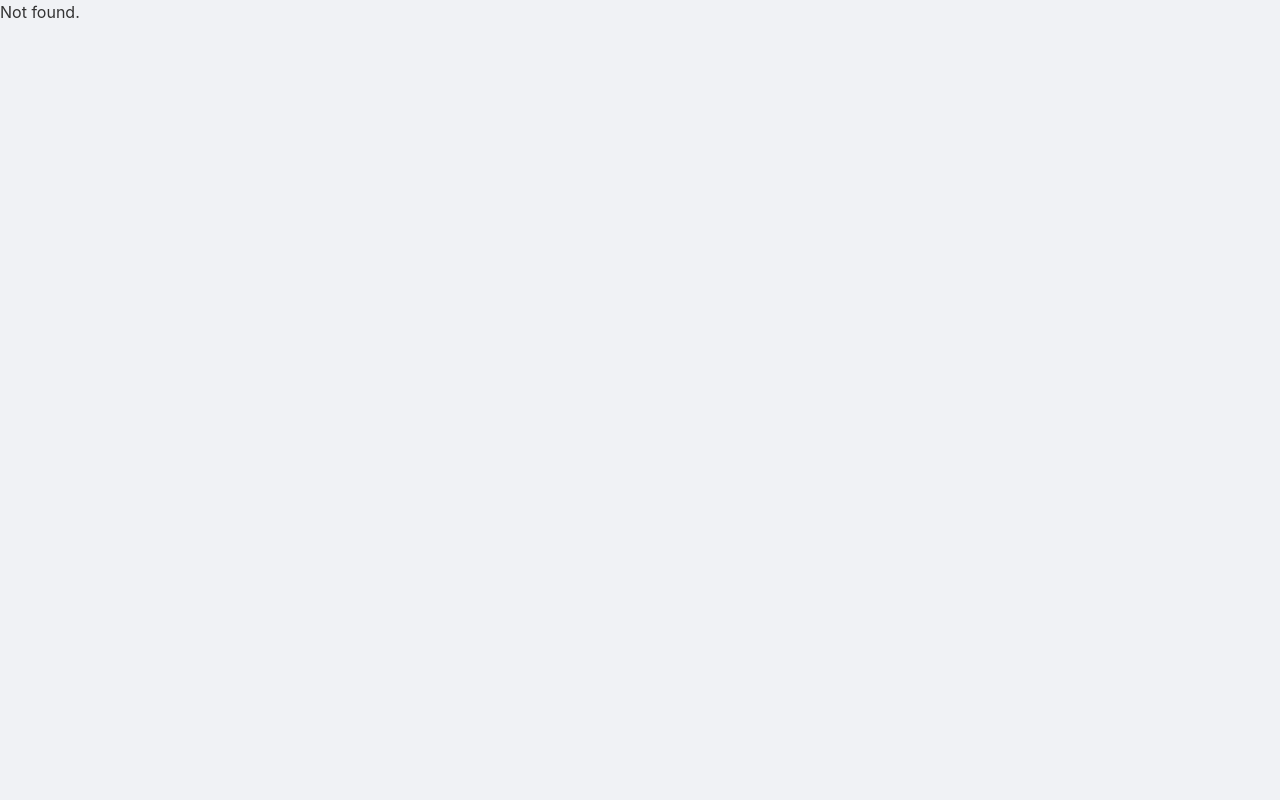
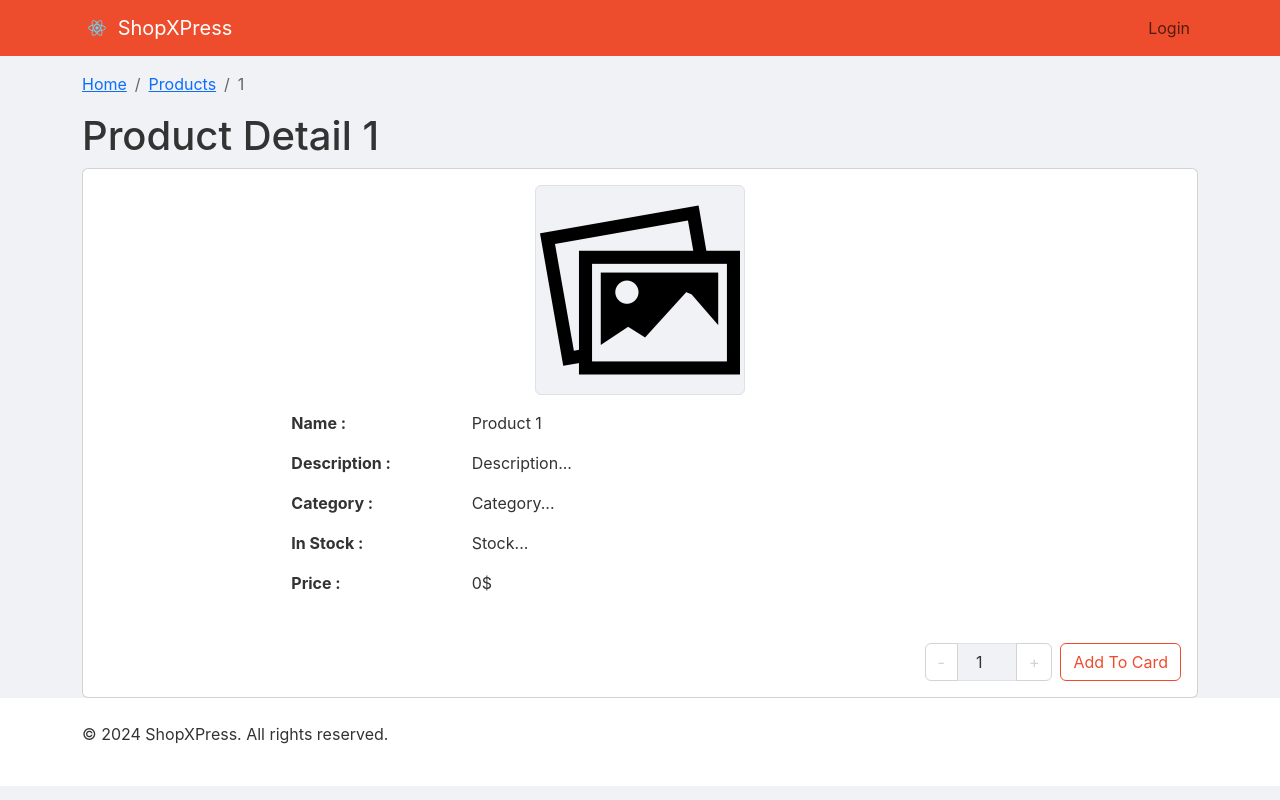
Before and after one commit to noopydoopy/shopxpress-web, a React (Create React App) app: page /products/1 in a window 1280 px wide. Before the commit this address led to /error/404. Built offline with nearby package versions, Linux system fonts and the light colour scheme.

Commit message:
Product detail and list

```diff
--- a/package.json
+++ b/package.json
@@ -25,6 +25,7 @@
     "react-dom": "^18.3.1",
     "react-router-dom": "^6.23.1",
     "react-scripts": "5.0.1",
+    "react-toastify": "^10.0.5",
     "typescript": "^4.9.5",
     "web-vitals": "^2.1.4"
   },
--- a/src/App.tsx
+++ b/src/App.tsx
@@ -1,13 +1,16 @@
 import { BrowserRouter, Route, Routes } from 'react-router-dom';
 import { AuthProvider } from './context/AuthContext';
 import './scss/main.scss';
+import 'react-toastify/dist/ReactToastify.css';
 import AdminRoute from './routers/AdminRoute';
 import UserRoute from './routers/UserRoute';
+import { ToastContainer } from 'react-toastify';
 
 const App = () => {
   return (
     <BrowserRouter>
       <AuthProvider>
+        <ToastContainer position='bottom-center' />
         <Routes>
           <Route path='/admin/*' element={<AdminRoute />} />
           <Route path='/error/404' element={<>Not found.</>} />
--- /dev/null
+++ b/src/components/control/LabelWithData.tsx
@@ -0,0 +1,16 @@
+import { Col, Row } from "react-bootstrap";
+
+interface LabelWithDataProps {
+    label: string;
+    data: string;
+}
+
+const LabelWithData = ({ label, data }: LabelWithDataProps) => {
+
+    return <Row className="justify-content-md-center mb-3">
+        <Col xs="12" md="2" className="fw-bold">{label} :</Col>
+        <Col xs="12" md="6">{data}</Col>
+    </Row>
+}
+
+export default LabelWithData;
--- /dev/null
+++ b/src/components/control/NavigationBreadcrumb.tsx
@@ -0,0 +1,27 @@
+import { Breadcrumb } from "react-bootstrap";
+import { Link } from "react-router-dom";
+
+interface NavigationBreadcrumbProps {
+    pageLinks: Array<PageLink>;
+}
+
+export interface PageLink {
+    title: string;
+    to: string
+    active?: boolean
+}
+
+const NavigationBreadcrumb = (props: NavigationBreadcrumbProps) => {
+    const { pageLinks } = props;
+    return (
+        <Breadcrumb className="mt-3">
+            {
+                pageLinks.map((p, i) => {
+                    return <Breadcrumb.Item linkAs={Link} linkProps={{ to: p.to }} active={p.active}>{p.title}</Breadcrumb.Item>
+                })
+            }
+        </Breadcrumb>
+    )
+}
+
+export default NavigationBreadcrumb;
--- /dev/null
+++ b/src/components/control/QuantityControl.tsx
@@ -0,0 +1,57 @@
+import React, { useState, useCallback, useEffect } from 'react';
+import { Button, InputGroup, FormControl } from 'react-bootstrap';
+
+interface QuantityControlProps {
+  min: number;
+  max: number;
+  onChange?: (num: number) => void
+}
+
+const QuantityControl: React.FC<QuantityControlProps> = ({ min, max, onChange }: QuantityControlProps) => {
+  const [quantity, setQuantity] = useState<number>(1);
+
+  const handleDecrease = useCallback(() => {
+    setQuantity(prevQuantity => Math.max(prevQuantity - 1, min));
+  }, [onChange]);
+
+  const handleIncrease = useCallback(() => {
+    setQuantity(prevQuantity => Math.min(prevQuantity + 1, max));
+  }, [onChange]);
+
+  const handleChange = useCallback((event: React.ChangeEvent<HTMLInputElement>) => {
+    const value = parseInt(event.target.value, 10);
+    if (isNaN(value)) {
+      setQuantity(min);
+    } else if (value < min) {
+      setQuantity(min);
+    } else if (value > max) {
+      setQuantity(max);
+    } else {
+      setQuantity(value);
+    }
+  }, [min, max, onChange]);
+
+  useEffect(() => {
+    if (onChange)
+      onChange(quantity);
+  }, [quantity, onChange])
+
+  return (
+    <InputGroup className='w-auto'>
+      <Button variant="outline-secondary" onClick={handleDecrease}>
+        -
+      </Button>
+      <FormControl
+        type="number"
+        value={quantity}
+        onChange={handleChange}
+        style={{ textAlign: 'center', maxWidth: '60px' }}
+      />
+      <Button variant="outline-secondary" onClick={handleIncrease}>
+        +
+      </Button>
+    </InputGroup>
+  );
+};
+
+export default QuantityControl;
--- a/src/pages/Home/HomePage.tsx
+++ b/src/pages/Home/HomePage.tsx
@@ -51,11 +51,11 @@ const HomePage = () => {
       <div id='topSellProducts' className='mt-3'>
         <div className='border-bottom w-100 d-flex align-items-center'>
           <span>Top Seller</span>
-          <Link to='/' className='btn btn-outline-link ms-auto'>View all</Link>
+          <Link to='/products?category=top-sell' className='btn btn-outline-link ms-auto'>View all</Link>
         </div>
         <div className='p-3 d-flex gap-4 flex-wrap'>
           {
-            [1, 2, 3, 4, 5, 6, 7, 8, 9, 0].map((c, i) =>
+            [1, 2, 3, 4, 5, 6, 7, 8, 9, 0].map((id, i) =>
               <Card style={{ width: '18rem' }} className='bg-white'>
                 <Card.Img variant="top" className='object-fit-contain' as={Image} height={150} rounded
                   src="https://store.storeimages.cdn-apple.com/8756/as-images.apple.com/is/iphone-card-40-iphone15prohero-202309_FMT_WHH?wid=508&hei=472&fmt=p-jpg&qlt=95&.v=1693086369818"
@@ -71,7 +71,7 @@ const HomePage = () => {
                   </Card.Text>
                 </Card.Body>
                 <Card.Body className='text-end'>
-                  <Button variant="outline-primary" className='text-end'>View</Button>
+                  <Link className='btn btn-outline-primary' to={`/products/${id}`}>View</Link>
                 </Card.Body>
               </Card>)
           }
@@ -80,11 +80,11 @@ const HomePage = () => {
       <div id='mostRecent' className='mt-3'>
         <div className='border-bottom w-100 d-flex align-items-center'>
           <span>Most Recent</span>
-          <Link to='/' className='btn btn-outline-link ms-auto'>View all</Link>
+          <Link to='/products?category=most-recent' className='btn btn-outline-link ms-auto'>View all</Link>
         </div>
         <div className='p-3 d-flex gap-4 flex-wrap'>
           {
-            [1, 2, 3, 4, 5, 6, 7, 8, 9, 0].map((c, i) =>
+            [1, 2, 3, 4, 5, 6, 7, 8, 9, 0].map((id, i) =>
               <Card style={{ width: '18rem' }} className='bg-white'>
                 <Card.Img variant="top" className='object-fit-contain' as={Image}
                   height={150} rounded
@@ -102,7 +102,7 @@ const HomePage = () => {
 
                 </Card.Body>
                 <Card.Body className='text-end'>
-                  <Button variant="outline-primary" className='text-end'>View</Button>
+                <Link className='btn btn-outline-primary' to={`/products/${id}`}>View</Link>
                 </Card.Body>
               </Card>)
           }
--- /dev/null
+++ b/src/pages/Product/ProductPage.tsx
@@ -0,0 +1,20 @@
+import { FC } from "react";
+import { Navigate, Outlet, Route, Routes, useSearchParams } from "react-router-dom";
+import ProductList from "./components/ProductList";
+import ProductDetail from "./components/ProductDetail";
+
+const ProductPage: FC = () => {
+
+    return (
+        <Routes>
+            <Route element={<Outlet />}>
+                <Route path="" element={<ProductList />} />
+                <Route path=':id' element={<ProductDetail />} />
+                <Route path='*' element={<Navigate to='/error/404' />} />
+            </Route>
+
+        </Routes>
+    )
+}
+
+export default ProductPage;
--- /dev/null
+++ b/src/pages/Product/components/ProductDetail.tsx
@@ -0,0 +1,74 @@
+import { Breadcrumb, Card, Col, Row, Image, Container, Button } from "react-bootstrap";
+import { Link, useParams } from "react-router-dom";
+
+import emptyImage from '../../../assets/images/emptyImage.png';
+import LabelWithData from "../../../components/control/LabelWithData";
+import { useCallback, useMemo, useState } from "react";
+import NavigationBreadcrumb, { PageLink } from "../../../components/control/NavigationBreadcrumb";
+import QuantityControl from "../../../components/control/QuantityControl";
+import { toast } from "react-toastify";
+
+const ProductDetail = () => {
+    const { id } = useParams();
+    const [qty, setQty] = useState<number>(0);
+    const pageLinks = useMemo((): Array<PageLink> => {
+        return [
+            {
+                title: 'Home',
+                to: '/'
+            },
+            {
+                title: 'Products',
+                to: '/products'
+            },
+            {
+                title: id || '',
+                to: '',
+                active: true
+            }
+        ];
+    }, [])
+
+    const quantityChange = useCallback((qty: number) => {
+        setQty(qty);
+    }, [setQty])
+    return (
+        <>
+            <NavigationBreadcrumb pageLinks={pageLinks} />
+            <h1>
+
+                Product Detail {id}
+            </h1>
+            <div>
+                <Card bg="white">
+                    <Card.Body>
+                        <Container>
+                            <Row className="mb-3">
+                                <Col xs="12" className="d-flex justify-content-center">
+                                    <Image src="" className="mx-auto" thumbnail onError={e => {
+                                        const target = e.target as HTMLImageElement;
+                                        target.src = emptyImage;
+                                    }} />
+
+                                </Col>
+                            </Row>
+                            <LabelWithData label="Name" data={`Product ${id}`} />
+                            <LabelWithData label="Description" data={`Description...`} />
+                            <LabelWithData label="Category" data={`Category...`} />
+                            <LabelWithData label="In Stock" data={`Stock...`} />
+                            <LabelWithData label="Price" data={`0$`} />
+                        </Container>
+
+                    </Card.Body>
+                    <Card.Body className="d-flex justify-content-end">
+                        <QuantityControl min={0} max={10} onChange={quantityChange} />
+                        <Button variant="outline-primary ms-2" disabled={qty < 1} onClick={() => {
+                            toast.success("Add Product to card", { closeOnClick: true })
+                        }}>Add To Card</Button>
+                    </Card.Body>
+                </Card>
+            </div>
+        </>
+    )
+}
+export default ProductDetail;
--- /dev/null
+++ b/src/pages/Product/components/ProductList.tsx
@@ -0,0 +1,30 @@
+import { useMemo } from "react";
+import { useSearchParams } from "react-router-dom";
+import NavigationBreadcrumb, { PageLink } from "../../../components/control/NavigationBreadcrumb";
+
+const ProductList = () => {
+    const [param, _] = useSearchParams();
+    const category = param.get('category');
+    const pageLinks = useMemo((): Array<PageLink> => {
+        return [
+            {
+                title: 'Home',
+                to: '/'
+            },
+            {
+                title: 'Products',
+                to: '/products',
+                active: true
+            }
+        ];
+    }, [])
+
+    return (
+        <>
+            <NavigationBreadcrumb pageLinks={pageLinks} />
+            <h1>Product List with {category}</h1>
+        </>
+    )
+}
+
+export default ProductList;
--- a/src/routers/UserRoute.tsx
+++ b/src/routers/UserRoute.tsx
@@ -4,6 +4,7 @@ import MainLayout from '../layouts/MainLayout';
 import PrivateRoute from './PrivateRoute';
 import LoginPage from '../pages/Login/LoginPage';
 import HomePage from '../pages/Home/HomePage';
+import ProductPage from '../pages/Product/ProductPage';
 
 const UserRoute: FC = () => {
   return (
@@ -11,7 +12,8 @@ const UserRoute: FC = () => {
       <Route element={<MainLayout />}>
         <Route index element={<HomePage />} />
         <Route path='/login' element={<LoginPage />} />
-        <Route path='/products' element={<>Product List</>} />
+        <Route path='/products/*' element={<ProductPage />} />
+        {/* <Route path='/products/:id' element={<>Product Detail</>} /> */}
         <Route element={<PrivateRoute />}>
           <Route path='/carts' element={<>Carts</>} />
           <Route path='/checkout' element={<>Checkout</>} />
```
Also changed, not shown: 1 other file (tests, documents, lock files or other folders).
